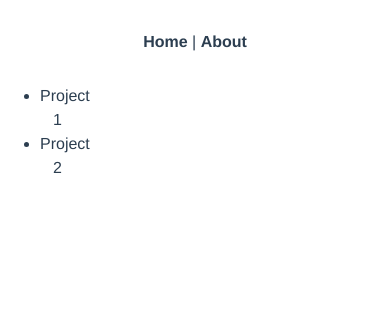
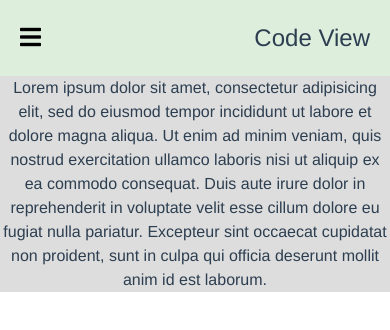
Before and after one commit to hkharod/codeview, a Vue app: page /dashboard in a window 390 px wide. Shown: the top 330 px of the page. Built offline with nearby package versions, Linux system fonts and the light colour scheme.

Commit message:
Added content and sidebar section for mobile first development using grid css

```diff
--- a/public/index.html
+++ b/public/index.html
@@ -7,6 +7,7 @@
     <link rel="icon" href="<%= BASE_URL %>favicon.ico">
     <title>Code View</title>
     <link href="https://stackpath.bootstrapcdn.com/bootstrap/4.2.1/css/bootstrap.min.css" rel="stylesheet" integrity="sha384-GJzZqFGwb1QTTN6wy59ffF1BuGJpLSa9DkKMp0DgiMDm4iYMj70gZWKYbI706tWS" crossorigin="anonymous">
+    <link rel="stylesheet" href="https://use.fontawesome.com/releases/v5.6.3/css/all.css" integrity="sha384-UHRtZLI+pbxtHCWp1t77Bi1L4ZtiqrqD80Kn4Z8NTSRyMA2Fd33n5dQ8lWUE00s/" crossorigin="anonymous">
   </head>
   <body>
     <noscript>
--- a/src/App.vue
+++ b/src/App.vue
@@ -1,9 +1,9 @@
 <template>
   <div id="app">
-    <div id="nav">
+    <!-- <div id="nav">
       <router-link to="/">Home</router-link> |
       <router-link to="/about">About</router-link>
-    </div>
+    </div> -->
     <router-view/>
   </div>
 </template>
--- /dev/null
+++ b/src/components/Content.vue
@@ -0,0 +1,13 @@
+<template>
+  <div class="content">
+  	Lorem ipsum dolor sit amet, consectetur adipisicing elit, sed do eiusmod tempor incididunt ut labore et dolore magna aliqua. Ut enim ad minim veniam, quis nostrud exercitation ullamco laboris nisi ut aliquip ex ea commodo consequat. Duis aute irure dolor in reprehenderit in voluptate velit esse cillum dolore eu fugiat nulla pariatur. Excepteur sint occaecat cupidatat non proident, sunt in culpa qui officia deserunt mollit anim id est laborum.
+  </div>
+</template>
+
+<script>
+
+export default {
+  name: 'content'
+}
+
+</script>
--- a/src/components/Sidebar.vue
+++ b/src/components/Sidebar.vue
@@ -1,5 +1,10 @@
 <template>
-  <div class="dashboard">
+  <div class="sidebar">
+  	<a class="toggle close" href="#">
+  		<span style="color: black;">
+  			<i class="far fa-times-circle"></i>
+  		</span>
+  	</a>
     <ul>
     	<li>Project 1</li>
     	<li>Project 2</li>
@@ -12,4 +17,5 @@
 export default {
   name: 'sidebar'
 }
+
 </script>
--- a/src/router.js
+++ b/src/router.js
@@ -1,6 +1,5 @@
 import Vue from 'vue'
 import Router from 'vue-router'
-import Home from './views/Home.vue'
 import Dashboard from './views/Dashboard.vue'
 
 Vue.use(Router)
@@ -9,19 +8,14 @@ export default new Router({
   mode: 'history',
   base: process.env.BASE_URL,
   routes: [
-    {
-      path: '/',
-      name: 'home',
-      component: Home
-    },
-    {
-      path: '/about',
-      name: 'about',
-      // route level code-splitting
-      // this generates a separate chunk (about.[hash].js) for this route
-      // which is lazy-loaded when the route is visited.
-      component: () => import(/* webpackChunkName: "about" */ './views/About.vue')
-    },
+    // {
+    //   path: '/about',
+    //   name: 'about',
+    //   // route level code-splitting
+    //   // this generates a separate chunk (about.[hash].js) for this route
+    //   // which is lazy-loaded when the route is visited.
+    //   component: () => import(/* webpackChunkName: "about" */ './views/About.vue')
+    // },
     {
       path: '/dashboard',
       name: 'dashboard',
--- a/src/views/About.vue
+++ /dev/null
@@ -1,5 +0,0 @@
-<template>
-  <div class="about">
-    <h1>This is an about page</h1>
-  </div>
-</template>
--- a/src/views/Dashboard.vue
+++ b/src/views/Dashboard.vue
@@ -1,22 +1,90 @@
 <template>
   <div class="dashboard">
-  	<div class="row">
-		<div class="col-3">
-			<sidebar></sidebar>
-		</div>
-		<div class="col-9">
-		</div>
+    <div class="header">
+      <a class="toggle open" href="#sidebar">
+        <span style="color: black;">
+          <i class="fas fa-bars"></i>
+        </span>
+      </a>
+      <a class="dashboard-title">Code View</a>
     </div>
+		<sidebar id="sidebar"></sidebar>
+    <Content></Content>
   </div>
 </template>
 
 <script>
+
 import Sidebar from '@/components/Sidebar.vue'
+import Content from '@/components/Content.vue'
+
 export default {
   components: {
-  	Sidebar
+  	Sidebar,
+    Content
   },
   name: 'dashboard'
 }
 
 </script>
+
+<style>
+  .dashboard {
+    display: grid;
+    grid-template-columns: 1fr 3fr;
+    grid-template-areas:
+            "header header"
+            "sidebar body";
+  }
+  .header {
+    background: #ded;
+    grid-area: header;
+    display: none;
+    font-size: 24px;
+  }
+  #sidebar {
+    background: #eee;
+    grid-area: sidebar;
+  }
+  .content {
+    background: #ddd;
+    grid-area: body;
+  }
+  .toggle {
+    display: none;
+  }
+
+  @media only screen and (max-width: 800px) {
+    .dashboard {
+      grid-template-columns: 1fr;
+    }
+    #sidebar {
+      position: fixed;
+      top: 0;
+      bottom: 0;
+      left: -340px;
+      width: 300px;
+      transition: transform .3s ease-in-out;
+    }
+    #sidebar:target {
+      transform: translateX(340px);
+    }
+    .header {
+      display: grid;
+      grid-template-columns: 1fr 1fr;
+      padding: 20px;
+    }
+    .open {
+      justify-self: start;
+      align-self: center;
+      cursor: pointer;
+    }
+    .dashboard-title {
+      justify-self: end;
+      align-self: center;
+    }
+    .toggle {
+      display: block;
+    }
+  }
+</style>
--- a/src/views/Home.vue
+++ /dev/null
@@ -1,12 +0,0 @@
-<template>
-  <div class="home">
-    <img alt="Vue logo" src="../assets/logo.png">
-  </div>
-</template>
-
-<script>
-
-export default {
-  name: 'home'
-}
-</script>
```
Also changed, not shown: 1 other file (tests, documents, lock files or other folders).
